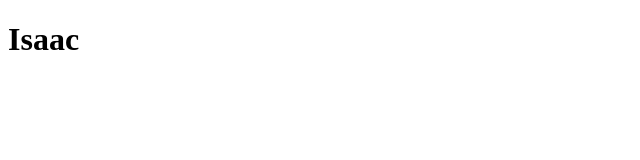
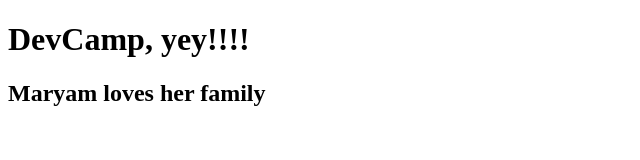
Before and after one commit to SekavArielight/javascript-basics, a plain HTML site: page index.html in a window 1280 px wide. Shown: the whole page, without its empty margins (0-640 px from the left). Drawn offline with Linux system fonts and the light colour scheme.

Commit message:
chore: running JavaScript in the browser

```diff
--- a/app.js
+++ b/app.js
@@ -1 +1,3 @@
+console.log("Maryam loves her family");
 console.log("Maryam loves coding");
+console.log("Miracle is very rich");
--- a/index.html
+++ b/index.html
@@ -1,12 +1,14 @@
 <!DOCTYPE html>
 <html lang="en">
-<head>
-    <meta charset="UTF-8">
-    <meta name="viewport" content="width=device-width, initial-scale=1.0">
+  <head>
+    <meta charset="UTF-8" />
+    <meta name="viewport" content="width=device-width, initial-scale=1.0" />
     <title>Document</title>
 </head>
 <body>
-    <h1>Isaac</h1>
+    <h1>DevCamp, yey!!!!</h1>
+    <h2>Maryam loves her family</h2>
+
     <script src="app.js"></script>
 </body>
 </html>
```
